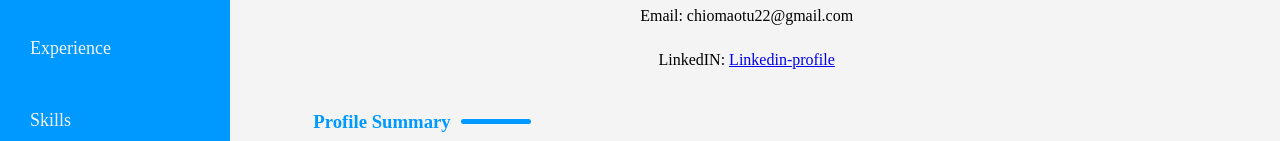
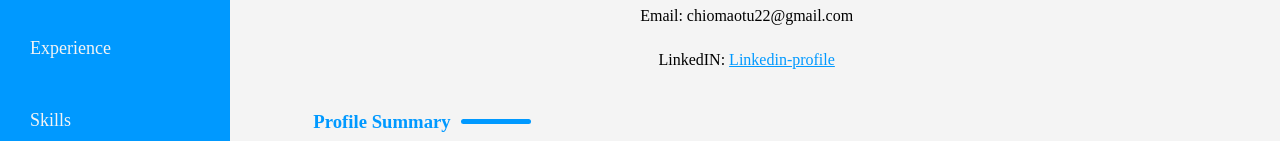
Before and after one commit to Dr-Oxy/zuri-hng-i4G, a plain HTML site: page index.html in a window 1280 px wide. Shown: the part 188-329 px from the top of the page. Drawn offline with Linux system fonts and the light colour scheme.

Commit message:
changed link color

```diff
--- a/index.html
+++ b/index.html
@@ -36,7 +36,7 @@
 
           <p class="linkedin">
             LinkedIN:
-            <a href="https://www.linkedin.com/in/chioma-otu-a99946176"
+            <a style="color: rgb(0, 153, 255)" href="https://www.linkedin.com/in/chioma-otu-a99946176"
               >Linkedin-profile</a
             >
           </p>
```
